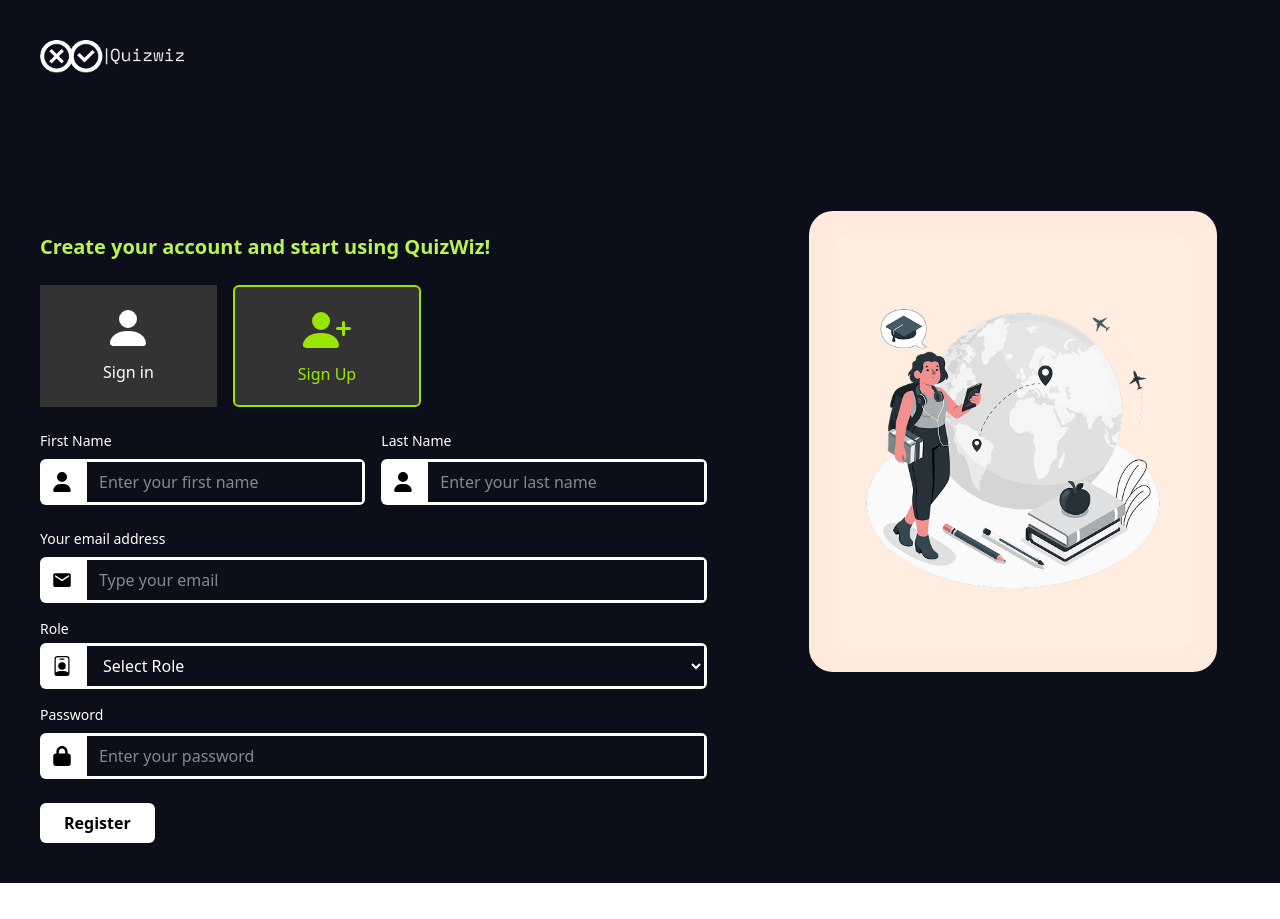
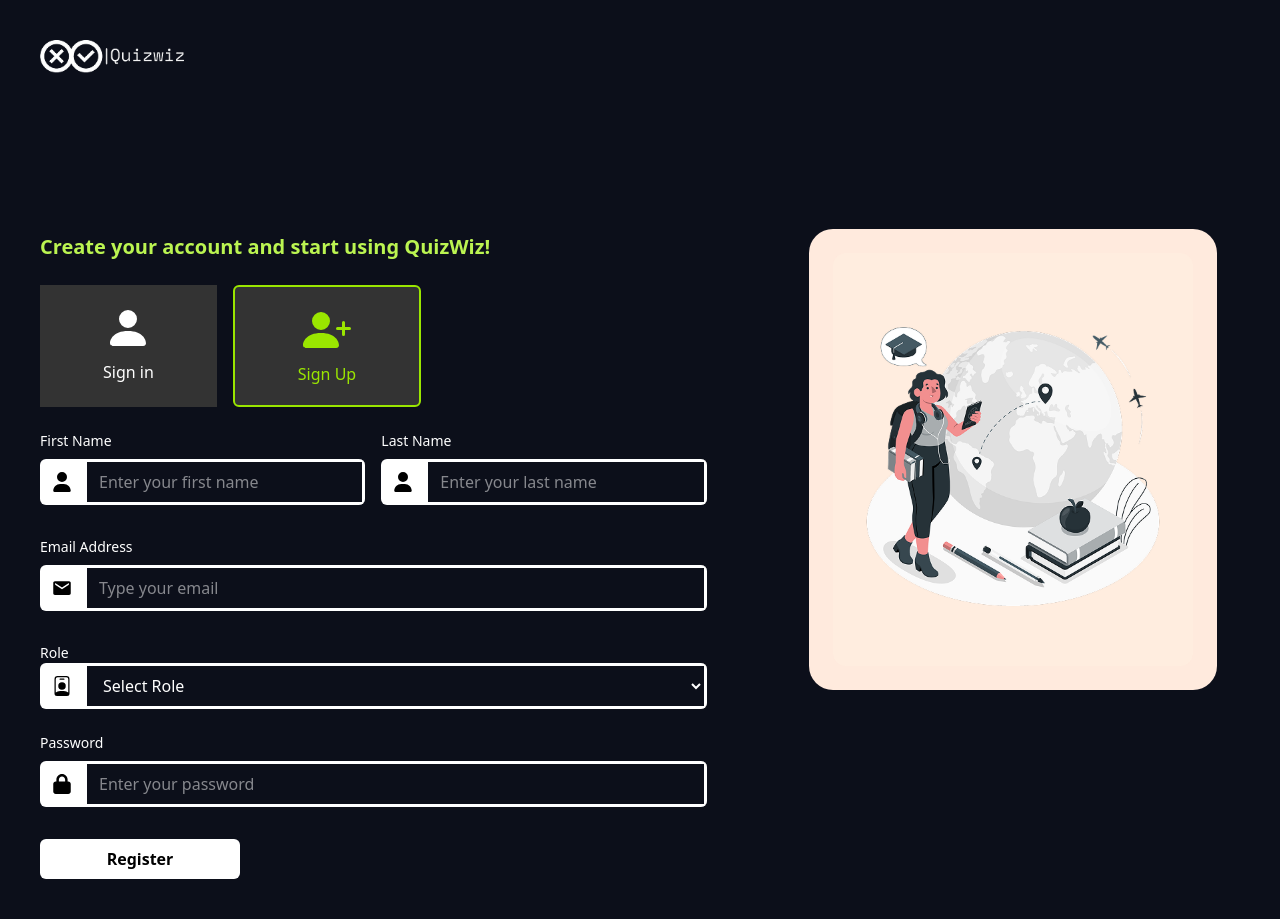
Before and after one commit to heba39920/Quiz-App, a React (Vite) app: page /Quiz-App/register in a window 1280 px wide. Before the commit the page ends 883 px from the top, so only its background shows below. Built offline with nearby package versions, Linux system fonts and the light colour scheme.

Commit message:
edit validation file

```diff
--- a/src/pages/Authentication/Register/Register.tsx
+++ b/src/pages/Authentication/Register/Register.tsx
@@ -1,40 +1,40 @@
 import InputField from "@/components/InputField";
+import { BsFillPersonFill, BsFillPersonPlusFill, BsPersonBadge } from "react-icons/bs";
+import { FaLock, FaUser } from "react-icons/fa6";
+import { IoMdMail } from "react-icons/io";
+import { ImSpinner2 } from "react-icons/im";
+import { useNavigate } from "react-router-dom";
+import { useForm } from "react-hook-form";
+import { zodResolver } from "@hookform/resolvers/zod";
+import { registerSchema } from "@/utils/validation/validation";
 import type { RegisterPayload } from "@/interface/AuthInterface";
 import { useRegister } from "@/utils/hooks/Auth";
-import { useState } from "react";
-import { useForm } from "react-hook-form";
-import { BsFillPersonFill, BsFillPersonPlusFill, BsPersonBadge } from "react-icons/bs"
-import { FaLock, FaUser } from "react-icons/fa6";
-import { ImSpinner2 } from "react-icons/im";
-import { IoMdMail } from "react-icons/io";
-import { useNavigate } from "react-router-dom"
-
+import { toast } from "react-toastify";
 
 const Register = () => {
+  const navigate = useNavigate();
 
+  // ✅ React Hook Form + Zod
   const {
-    register ,
+    register,
     handleSubmit,
     formState: { errors },
-  } = useForm <RegisterPayload>();
+  } = useForm<RegisterPayload>({
+    resolver: zodResolver(registerSchema),
+  });
 
-  const [isLoading, setIsLoading] = useState(false);
-
-  const navigate = useNavigate();
+  // ✅ Mutation Hook
   const registerMutation = useRegister();
 
+  // ✅ Submit handler
   const onSubmit = (data: RegisterPayload) => {
-    setIsLoading(true);
     registerMutation.mutate(data, {
       onSuccess: () => {
+        toast.success("Registration successful!");
         navigate("/login");
-      },
-      onSettled: () => {
-        setIsLoading(false);
       },
     });
   };
-
 
   return (
     <>
@@ -42,91 +42,114 @@
         Create your account and start using QuizWiz!
       </h2>
 
+      {/* Tabs */}
       <div className="flex gap-4 mb-6">
-        <button className="flex items-center flex-col gap-2 px-[63px] py-[19px]  bg-[#333333]"
-        onClick={()=> navigate("/login")}>
+        <button
+          type="button"
+          className="flex items-center flex-col gap-2 px-[63px] py-[19px] bg-[#333333]"
+          onClick={() => navigate("/login")}
+        >
           <BsFillPersonFill className="text-5xl" />
-          <p> Sign in</p>
+          <p>Sign in</p>
         </button>
-        <button className="flex items-center flex-col gap-2 px-[63px] py-[19px] bg-[#333333] border-2 border-lime-400 text-lime-400 rounded-md"
-        onClick={()=>navigate ("/register") }>
+        <button
+          type="button"
+          className="flex items-center flex-col gap-2 px-[63px] py-[19px] bg-[#333333] border-2 border-lime-400 text-lime-400 rounded-md"
+        >
           <BsFillPersonPlusFill className="text-5xl" />
           <p>Sign Up</p>
         </button>
       </div>
 
-      <form className="space-y-4" onSubmit={handleSubmit(onSubmit)}>
-
+      {/* Form */}
+      <form
+        onSubmit={handleSubmit(onSubmit)}
+        className="space-y-6 flex flex-col min-h-[200px] justify-between"
+      >
+        {/* First & Last Name */}
         <div className="flex gap-4">
           <div className="flex-1">
             <label className="text-sm block mb-1">First Name</label>
             <InputField
               icon={<FaUser />}
               placeholder="Enter your first name"
-                  {...register("first_name", { required: "First name is required" })}
+              {...register("first_name")}
             />
             {errors.first_name && (
               <p className="text-red-500 text-sm mt-1">{errors.first_name.message}</p>
             )}
           </div>
 
-
           <div className="flex-1">
             <label className="text-sm block mb-1">Last Name</label>
             <InputField
               icon={<FaUser />}
               placeholder="Enter your last name"
-                  {...register("last_name", { required: "Last name is required" })}
+              {...register("last_name")}
             />
+            {errors.last_name && (
+              <p className="text-red-500 text-sm mt-1">{errors.last_name.message}</p>
+            )}
           </div>
         </div>
 
+        {/* Email */}
         <div>
-              <label className="text-sm block mb-1">Your email address</label>
+          <label className="text-sm block">Email Address</label>
           <InputField
-                icon={<IoMdMail/>}
+            icon={<IoMdMail />}
             placeholder="Type your email"
             type="email"
-                {...register ("email" , {required:"Email is required"})}
+            {...register("email")}
           />
+          {errors.email && (
+            <p className="text-red-500 text-sm mt-1">{errors.email.message}</p>
+          )}
         </div>
 
-
+        {/* Role */}
         <div>
-            <label className="text-sm block mb-1">Role</label>
+          <label className="text-sm block">Role</label>
           <div className="flex items-center bg-white rounded-md overflow-hidden">
             <span className="px-3 text-black text-xl">
               <BsPersonBadge />
             </span>
           <select
-                 {...register("role", { required: "Role is required" })}
+  {...register("role")}
   className="w-full px-3 py-2 bg-[#0c0f1a] border-3 border-white text-white outline-none"
 >
   <option value="">Select Role</option>
-                <option value="user">User</option>
-                <option value="admin">Admin</option>
+  <option value="Instructor">Instructor</option>
+  <option value="Student">Student</option>
 </select>
+
           </div>
+          {errors.role && (
+            <p className="text-red-500 text-sm mt-1">{errors.role.message}</p>
+          )}
         </div>
 
-
+        {/* Password */}
         <div>
-            <label className="text-sm block mb-1">Password</label>
+          <label className="text-sm block">Password</label>
           <InputField
             icon={<FaLock />}
             type="password"
             placeholder="Enter your password"
-               {...register("password", { required: "Password is required" })}
+            {...register("password")}
           />
+          {errors.password && (
+            <p className="text-red-500 text-sm mt-1">{errors.password.message}</p>
+          )}
         </div>
 
-   <div className="mt-6">
+        {/* Submit Button */}
        <button
           type="submit"
-            disabled={isLoading}
-            className="bg-white text-black font-semibold py-2 px-6 rounded-md flex items-center gap-2 cursor-pointer disabled:opacity-70 disabled:cursor-not-allowed"
+          disabled={registerMutation.isPending}
+          className="bg-white text-black font-semibold py-2 px-6 w-50 rounded-md flex items-center justify-center gap-2 cursor-pointer disabled:opacity-70 disabled:cursor-not-allowed"
         >
-            {isLoading ? (
+          {registerMutation.isPending ? (
             <>
               Registering... <ImSpinner2 className="animate-spin size-5" />
             </>
@@ -134,13 +157,10 @@
             "Register"
           )}
         </button>
-        </div>
+
       </form>
+    </>
+  );
+};
 
-
-
-    </>
-  )
-}
-
-export default Register
+export default Register;
--- a/src/utils/validation/validation.ts
+++ b/src/utils/validation/validation.ts
@@ -2,6 +2,7 @@
 
 import type { RegisterOptions } from "react-hook-form";
 import type { ResetPasswordPayload } from "@/interface/AuthInterface";
+import { z } from "zod";
 
 // ✅ Email validation (optional use)
 export const emailValidation = {
@@ -43,3 +44,12 @@
       value === password || "Passwords do not match",
   },
 });
+
+
+export const registerSchema = z.object({
+  first_name: z.string().min(2, "First name must be at least 2 characters"),
+  last_name: z.string().min(2, "Last name must be at least 2 characters"),
+  email: z.string().email("Invalid email address"),
+  role: z.string().nonempty("Role is required"),
+  password: z.string().min(6, "Password must be at least 6 characters"),
+});
```
Lines whose indentation alone changed are shown as unchanged.
